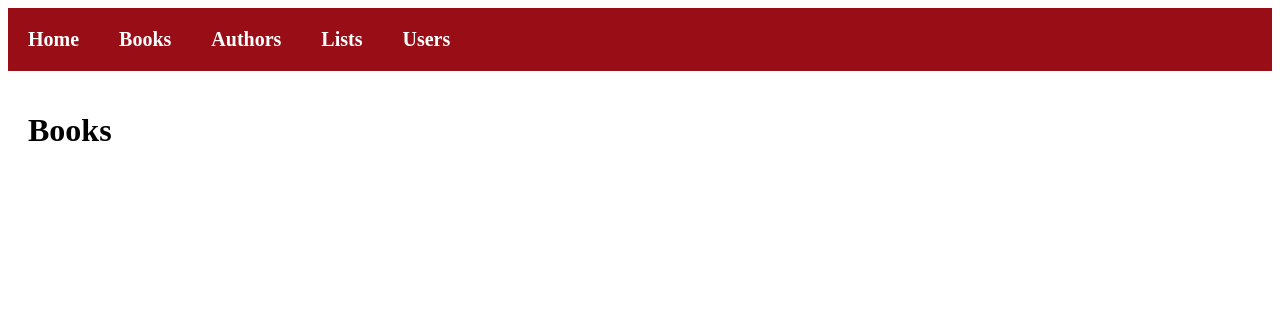
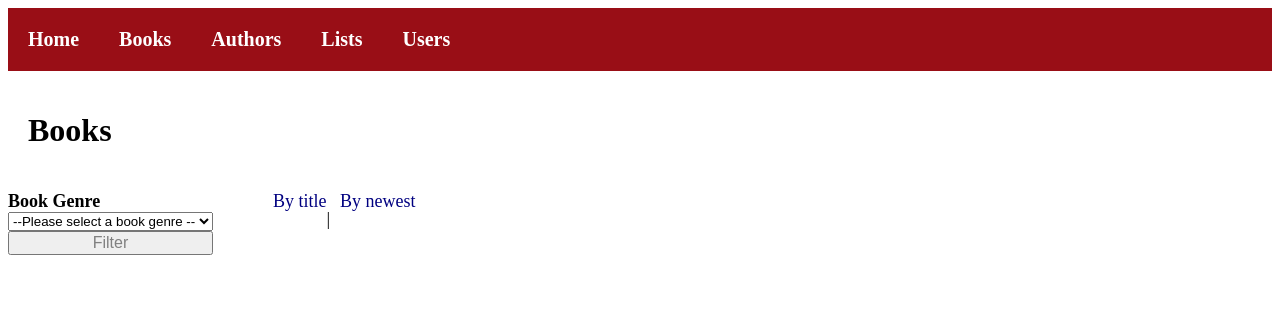
Before and after one commit to amymhaddad/upcase_booklist_app, a Flask app: page /books in a window 1280 px wide. Shown: the top 331 px of the page. Run offline with Flask 2, Linux system fonts and the light colour scheme; data that the repository does not hold is empty.

Commit message:
Css is applied and works on books.html

```diff
--- a/static/main.css
+++ b/static/main.css
@@ -89,6 +89,40 @@
     text-decoration: underline;
 }
 
+.user-selections {
+    display: flex;
+    flex-direction: row;
+}
+
+.user-filter {
+    display: flex;
+    flex-direction: column;
+    max-width: 17%;
+    font-size: 18px;
+    color: black;
+    font-weight: bold;
+}
+
+.filter-button {
+    text-decoration: none;
+    color: gray;
+    font-size: 16px;
+    text-align: center;
+}
+
+.sort-books {
+    display: flex;
+    flex-direction: row;
+    flex-wrap: wrap;
+    font-size: 18px;
+    padding-left: 50px
+}
+
+.sort-books a{
+    text-decoration: none;
+    color: navy;
+    padding-left: 10px;
+}
 
 /*book.html*/
 .single-book-box {
--- a/templates/books.html
+++ b/templates/books.html
@@ -20,6 +20,31 @@
         </div>
 
         <div>
+            <div class="user-selections">
+
+                <div class="user-filter">
+                    <label for="genre-select">Book Genre</label>
+                    <select name="genre">
+                        <option value="">--Please select a book genre --</option>
+                        <option value="picklist-value">Beginner</option>
+                        <option value="picklist-value">Intermediate</option>
+                        <option value="picklist-value">Advanced</option>
+                    </select>
+                    <button class="filter-button">Filter</button>
+                </div>
+
+                <div class="sort-books">
+                        <a href="">By title</a>
+                        <p> | </p>
+                        <br>
+                        <a href="">By newest</a>
+                </div>
+
+            </div>
+        </div>
+
+
+        <div>
             {% for book in books %}
                 <div class="books-container">
 
```
